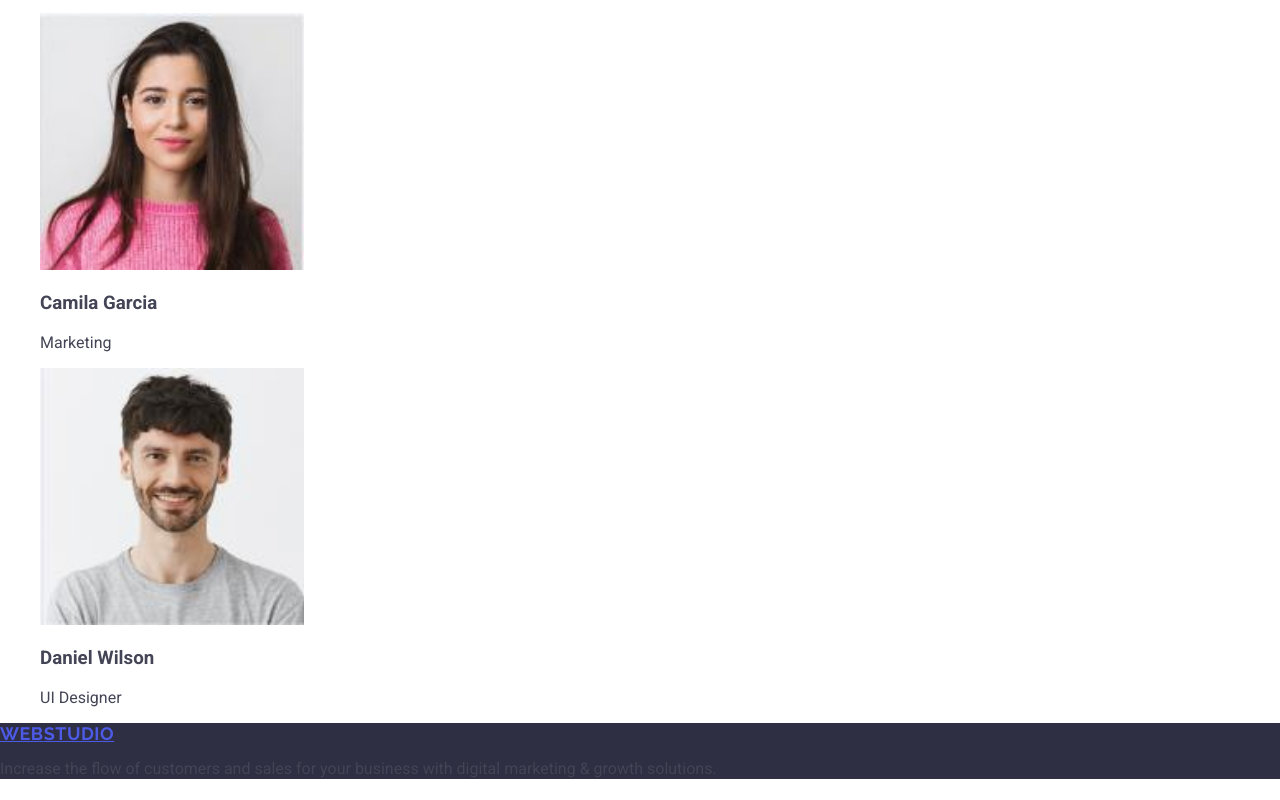
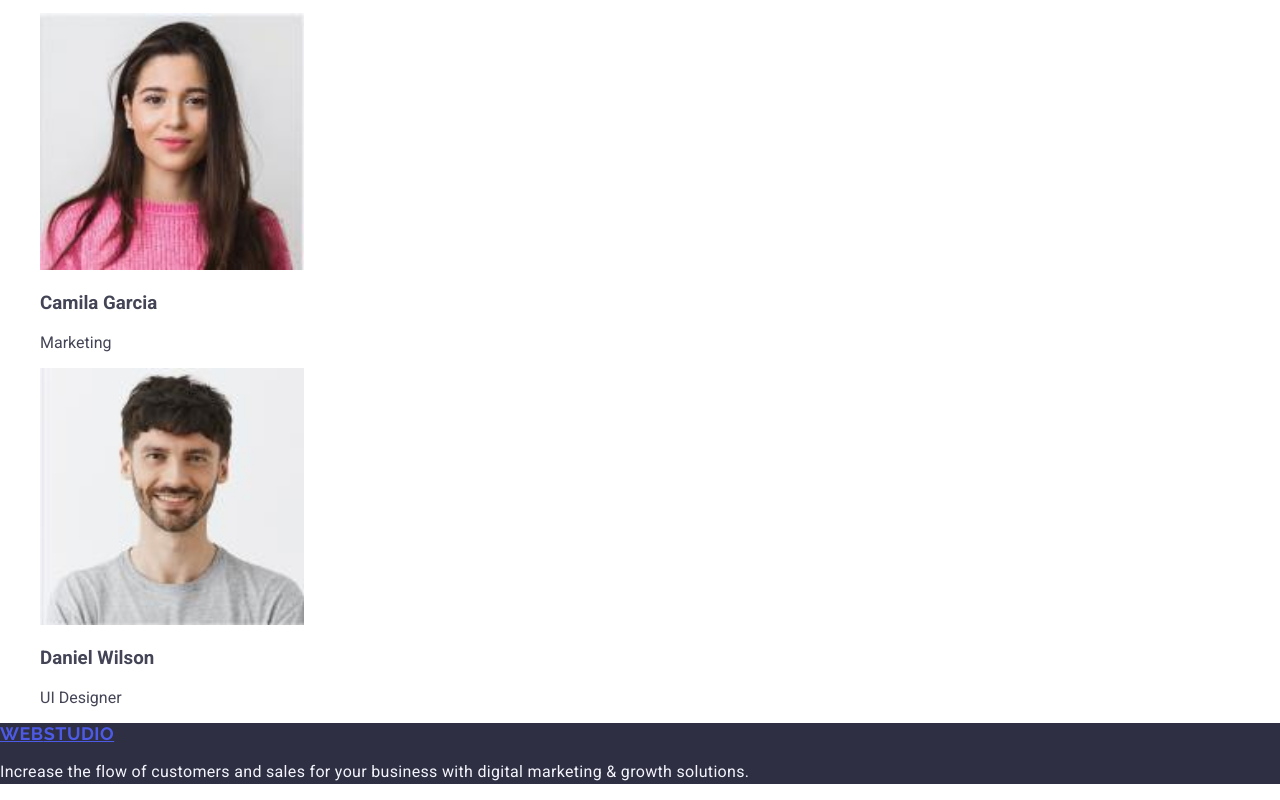
Before and after one commit to OlgaMukoseenko/goit-homework-02, a plain HTML site: page index.html in a window 1280 px wide. Shown: the part 1504-2304 px from the top of the page. Drawn offline with nearby package versions, Linux system fonts and the light colour scheme.

Commit message:
work2-26

```diff
--- a/css/styles.css
+++ b/css/styles.css
@@ -65,5 +65,9 @@ a:hover{color: #404bbf}
 }
 .foot{
     background-color: #2e2f42;
-
 }
+.foot-p{
+    line-height: 1.5;
+    color: #F4F4FD;
+    letter-spacing: 0.02em;
+}
--- a/index.html
+++ b/index.html
@@ -62,7 +62,7 @@
 </main>
 <footer class="foot">
     <a class="logo" href="./index.html">Web<span class="stud">Studio</span></a>
-    <p>Increase the flow of customers and sales for your business with digital marketing & growth solutions.</p>
+    <p class="foot-p">Increase the flow of customers and sales for your business with digital marketing & growth solutions.</p>
 </footer>
 
 </body>
```
